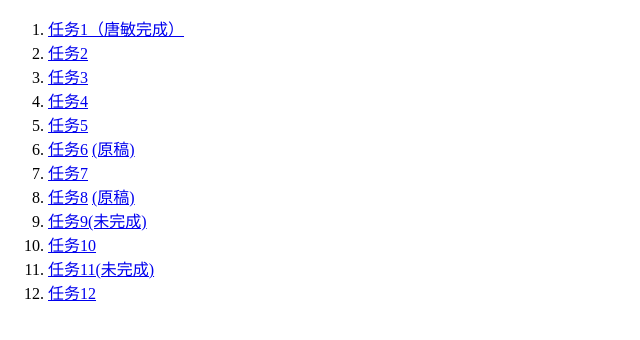
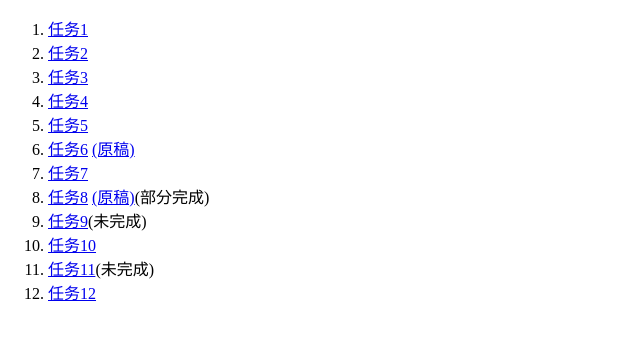
Before and after one commit to xiaoqqchen/xiaoqqchen.github.io, a plain HTML site: page index.html in a window 1280 px wide. Shown: the whole page, without its empty margins (0-640 px from the left). Drawn offline with Linux system fonts and the light colour scheme.

Commit message:
首页修改

```diff
--- a/index.html
+++ b/index.html
@@ -6,17 +6,17 @@
 </head>
 <body>
 <ol>
-    <li><a href="/BaiduTask1_1">任务1（唐敏完成）</a></li>
+    <li><a href="/BaiduTask1_1">任务1</a></li>
     <li><a href="/BaiduTask1_2">任务2</a></li>
     <li><a href="/BaiduTask1_3">任务3</a></li>
     <li><a href="/BaiduTask1_4">任务4</a></li>
     <li><a href="/BaiduTask1_5">任务5</a></li>
     <li><a href="/BaiduTask1_6">任务6</a>  <a href="http://7xrp04.com1.z0.glb.clouddn.com/task_1_6_2.jpg">(原稿)</a></li>
     <li><a href="/BaiduTask1_7">任务7</a></li>
-    <li><a href="/BaiduTask1_8">任务8</a> <a href="/BaiduTask1_8/task_1_8_1.jpg">(原稿)</a></li>
-    <li><a href="/BaiduTask1_9">任务9(未完成)</a></li>
+    <li><a href="/BaiduTask1_8">任务8</a> <a href="/BaiduTask1_8/task_1_8_1.jpg">(原稿)</a>(部分完成)</li>
+    <li><a href="/BaiduTask1_9">任务9</a>(未完成)</li>
     <li><a href="/BaiduTask1_10">任务10</a></li>
-    <li><a href="/BaiduTask1_11">任务11(未完成)</a></li>
+    <li><a href="/BaiduTask1_11">任务11</a>(未完成)</li>
     <li><a href="/BaiduTask1_12">任务12</a></li>
 </ol>
 </body>
```
